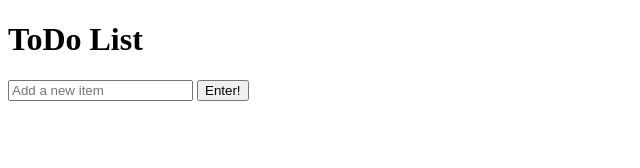
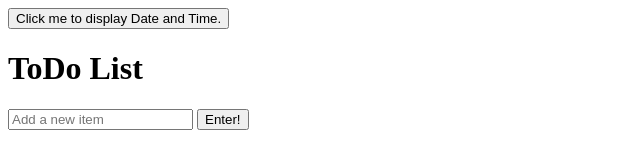
Before and after one commit to Obilisk-audio/events_lab, a plain HTML site: page code/lab_jsevents_start_code/index.html in a window 1280 px wide. Shown: the whole page, without its empty margins (0-640 px from the left). Drawn offline with Linux system fonts and the light colour scheme.

Commit message:
added date and time button

```diff
--- a/code/lab_jsevents_start_code/index.html
+++ b/code/lab_jsevents_start_code/index.html
@@ -9,7 +9,10 @@
 </head>
 <body>
     <div class="container">
-
+            <button type="button" onclick="document.getElementById('date_time').innerHTML = Date()">
+                Click me to display Date and Time.
+            </button>
+            <p id="date_time"></p>
         <div class="header">
             <h1>ToDo List</h1>
         </div>
```
